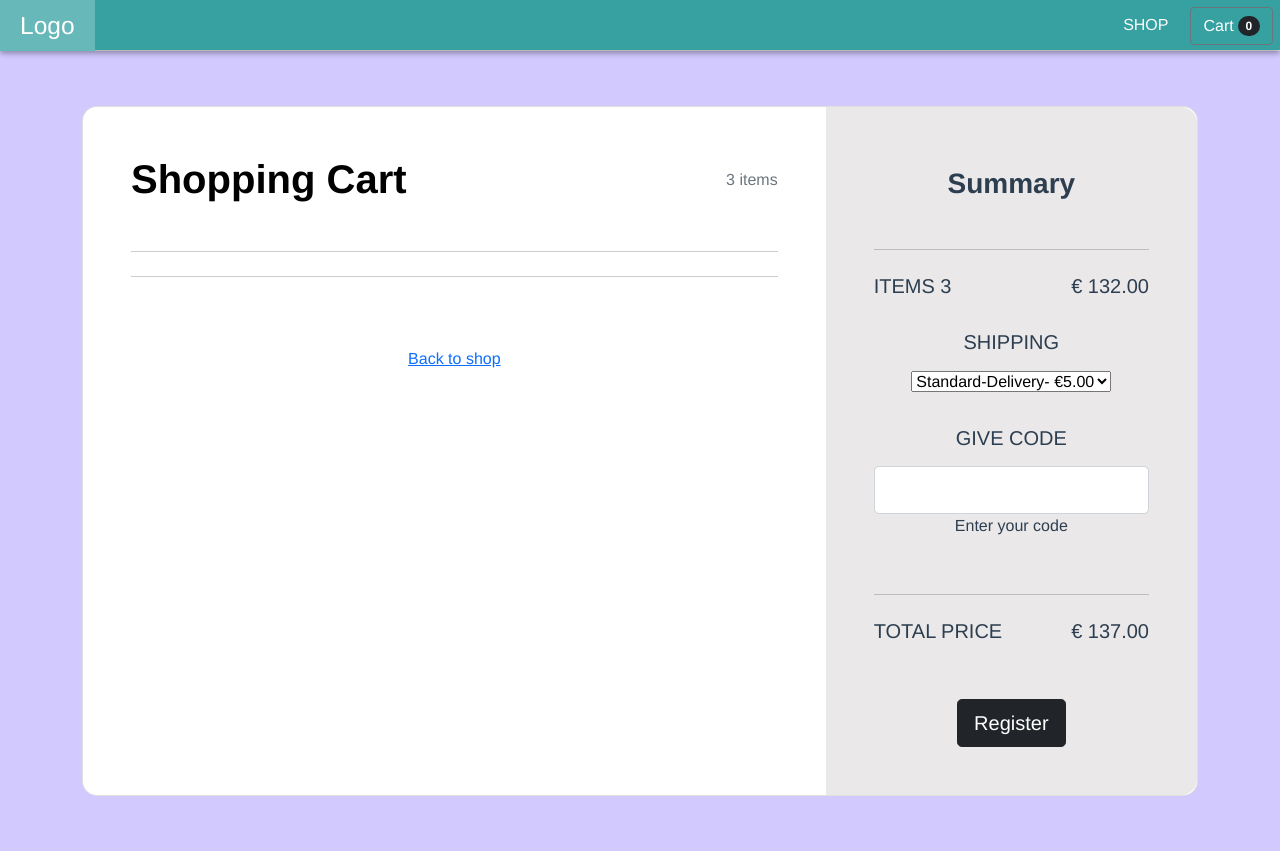
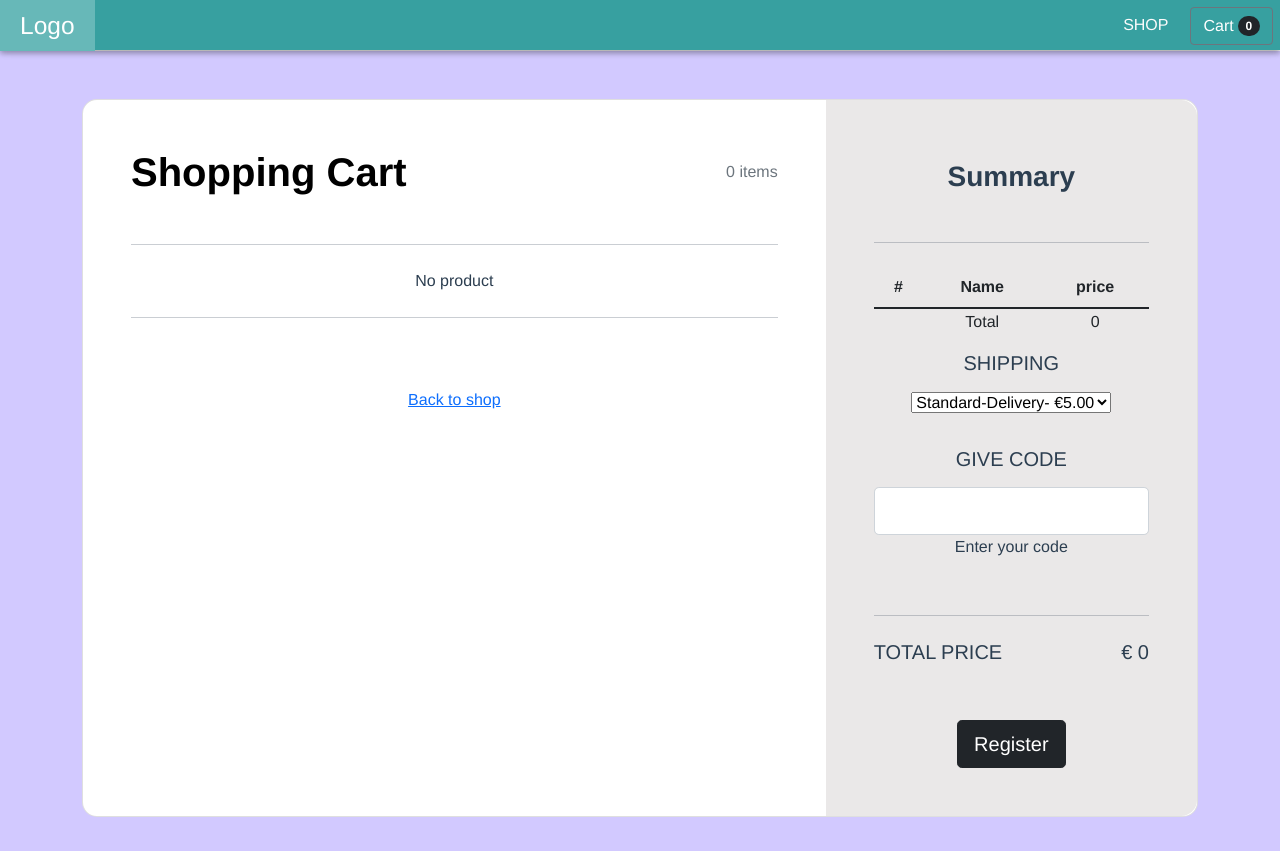
Before and after one commit to ez0bappa/vue-vite-shop-blog-temp, a Vue app: page /cart in a window 1280 px wide. Built offline with nearby package versions, Linux system fonts and the light colour scheme; what vue-toast-notification would draw is missing.

Commit message:
[WIP] Till cart component done

```diff
--- a/package.json
+++ b/package.json
@@ -8,6 +8,9 @@
     "preview": "vite preview"
   },
   "dependencies": {
+    "@fortawesome/fontawesome-svg-core": "^1.3.0",
+    "@fortawesome/free-solid-svg-icons": "^6.0.0",
+    "@fortawesome/vue-fontawesome": "^3.0.0-5",
     "axios": "^0.26.1",
     "bootstrap": "^5.1.3",
     "pinia": "^2.0.11",
--- a/src/components/Home/Cart/Cart.vue
+++ b/src/components/Home/Cart/Cart.vue
@@ -1,18 +1,30 @@
 <script setup lang="ts">
     import { useCartStore } from '../../../store/Cart';
-    import { computed, onMounted, reactive } from 'vue';
+    import { computed, onMounted, reactive, ref, watchEffect } from 'vue';
 
     const cartStore = useCartStore();
+    const itemQty = ref(2);
 
     let cart = computed(() => {
         return cartStore.$state.cart
     });
 
-    onMounted(() => {
-        var cartItems = cart
-        console.log(cartItems.value)
+    const removeItem = (item: any) => {
+        if(item) {
+            deleteItemInCart: cartStore.deleteItemInCart(item)
+        }
+    }
+
+    let totalPrice = computed(function(){
+        return cart.value.reduce((total: any, next: any) => {
+            console.log(total, next.price)
+            return total + (next.price)
+        }, 0)
+    });
+
+    watchEffect(() => {
+
     })
-
 
 </script>
 
@@ -29,14 +41,15 @@
                                         <div class="p-5">
                                             <div class="d-flex justify-content-between align-items-center mb-5">
                                                 <h1 class="fw-bold mb-0 text-black">Shopping Cart</h1>
-                                                <h6 class="mb-0 text-muted">3 items</h6>
+                                                <h6 class="mb-0 text-muted">{{ cart.length }} items</h6>
                                             </div>
                                             <hr class="my-4">
 
                                             <!-- Loop from here Start -->
                                             <!-- <pre>{{ JSON.stringify(cart, null, 2) }}</pre> -->
+                                            <div class="product-item-elems" v-if="totalPrice > 0">
                                                 <div
-                                                v-for="item in cart" :key="item.id"
+                                                v-for="(item, index) in cart" :key="index"
                                                 class="row mb-4 d-flex justify-content-between align-items-center">
                                                     <div class="col-md-2 col-lg-2 col-xl-2">
                                                         <img src="https://mdbcdn.b-cdn.net/img/Photos/new-templates/bootstrap-shopping-carts/img5.webp" class="img-fluid rounded-3" alt="Cotton T-shirt">
@@ -51,7 +64,9 @@
                                                             <i class="fas fa-minus"></i>
                                                         </button>
 
-                                                    <input id="form1" min="0" name="quantity" value="1" type="number"
+                                                        <input
+                                                            :v-model="itemQty"
+                                                            id="form1" min="0" name="quantity" value="1" type="number"
                                                             class="form-control form-control-sm" />
 
                                                         <button class="btn btn-link px-2"
@@ -60,11 +75,19 @@
                                                         </button>
                                                     </div>
                                                     <div class="col-md-3 col-lg-2 col-xl-2 offset-lg-1">
-                                                    <h6 class="mb-0">€ {{ item.price }}</h6>
+                                                        <h6 class="mb-0">{{ item.price }}</h6>
                                                     </div>
                                                     <div class="col-md-1 col-lg-1 col-xl-1 text-end">
-                                                    <a href="#!" class="text-muted"><i class="fas fa-times">X</i></a>
+                                                        <!-- <a href="#!" class="text-muted"><fa icon="trash" /></a> -->
+                                                        <button @click.prevent="removeItem(item)" class="btn btn-light btn-block">
+                                                            <fa icon="trash" />
+                                                        </button>
                                                     </div>
+                                                </div>
+                                            </div>
+
+                                            <div class="no-product-in-cart" v-else>
+                                                No product
                                             </div>
 
                                             <!-- Loop from here End -->
@@ -81,9 +104,28 @@
                                         <h3 class="fw-bold mb-5 mt-2 pt-1">Summary</h3>
                                         <hr class="my-4">
 
-                                        <div class="d-flex justify-content-between mb-4">
-                                            <h5 class="text-uppercase">items 3</h5>
-                                            <h5>€ 132.00</h5>
+                                        <div class="glimpse-product-data">
+                                            <!-- <h5 class="text-uppercase">{{ item.name }}</h5>
+                                            <h5>{{ item.price }}</h5> -->
+                                            <table class="table">
+                                                <thead>
+                                                    <tr>
+                                                        <th>#</th>
+                                                        <th scope="col">Name</th>
+                                                        <th scope="col">price</th>
+                                                    </tr>
+                                                </thead>
+                                                <tbody>
+                                                    <tr v-for="(item, index) in cart" :key="index">
+                                                        <td>{{ item.id }}</td>
+                                                        <td>{{ item.name }}</td>
+                                                        <td>{{ item.price }}</td>
+                                                    </tr>
+                                                </tbody>
+                                                <td></td>
+                                                <td>Total</td>
+                                                <td>{{ totalPrice }}</td>
+                                            </table>
                                         </div>
 
                                         <h5 class="text-uppercase mb-3">Shipping</h5>
@@ -110,7 +152,7 @@
 
                                         <div class="d-flex justify-content-between mb-5">
                                             <h5 class="text-uppercase">Total price</h5>
-                                            <h5>€ 137.00</h5>
+                                            <h5>€ {{ totalPrice }}</h5>
                                         </div>
 
                                         <button type="button" class="btn btn-dark btn-block btn-lg"
--- a/src/main.ts
+++ b/src/main.ts
@@ -4,9 +4,15 @@ import { createPinia } from 'pinia'
 import router from "./router";
 import 'bootstrap/dist/css/bootstrap.css'
 import VueToast from 'vue-toast-notification';
+import { FontAwesomeIcon } from '@fortawesome/vue-fontawesome'
+import { library } from '@fortawesome/fontawesome-svg-core'
+import { fas } from '@fortawesome/free-solid-svg-icons'
+
+library.add(fas)
 
 createApp(App)
     .use(createPinia())
     .use(router)
     .use(VueToast)
+    .component('fa', FontAwesomeIcon)
     .mount('#app')
--- a/src/store/Cart.js
+++ b/src/store/Cart.js
@@ -9,6 +9,10 @@ export const useCartStore = defineStore("Cart", {
     actions: {
         async addToCart(item) {
             this.cart.push(item)
+        },
+
+        async deleteItemInCart(item) {
+            this.cart.splice(this.cart.indexOf(item) ,1);
         }
     },
     getters: {
```
Also changed, not shown: src/models/BaseModel.ts (added, +12 -0 lines), src/models/Product.ts (added, +23 -0 lines), 1 other file (tests, documents, lock files or other folders). Lines whose indentation alone changed are shown as unchanged.
